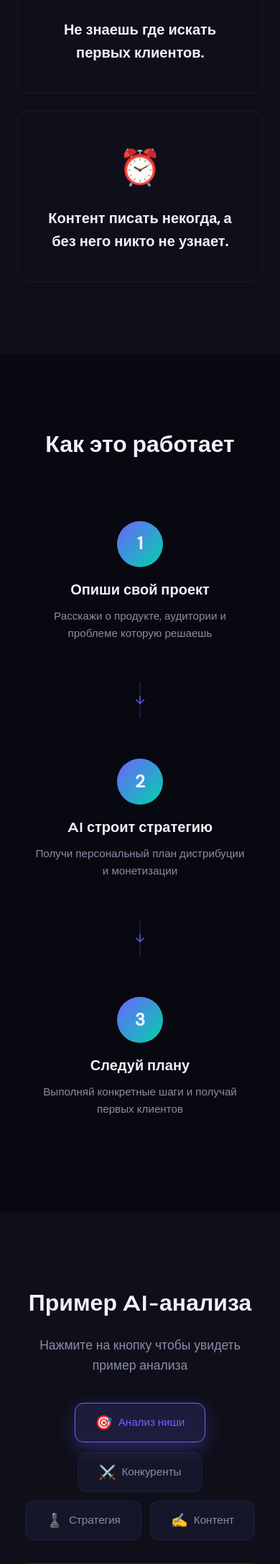
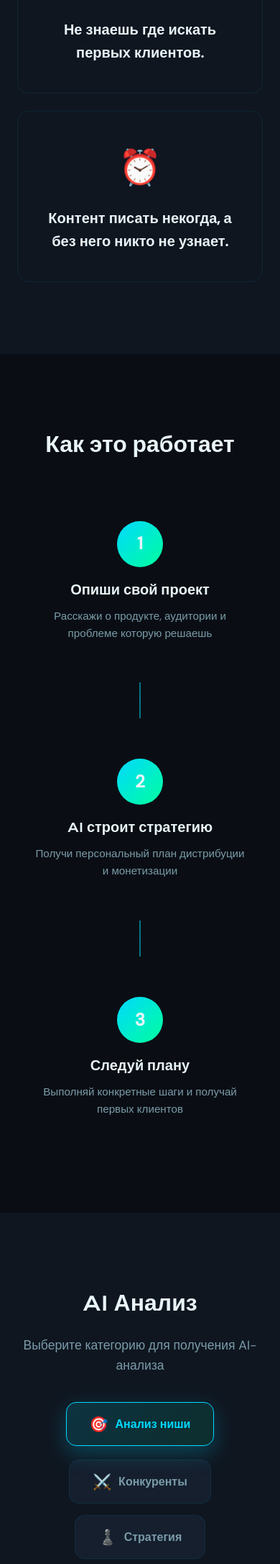
Before and after one commit to DimkaQQ/shipter, a Flask app: page / in a window 390 px wide; the page is wider, and only the part inside the window is pictured. Shown: the part 1657-3830 px from the top of that part at 72% size. Run offline with Flask 3, Linux system fonts and the light colour scheme; some libraries are stand-ins or nearby versions.

Commit message:
Update site design and animations for better UX
- Updated main CSS with new teal/cyan/blue color scheme and removed purple accents for hi-tech AI style
- Modified landing page styles with improved animations, button sizing, and dynamic background effects
- Enhanced JavaScript animations with faster, smoother transitions and improved scroll interactions
- Adjusted navigation menu to center main buttons (Тарифы, Возможности, О нас) with larger sizing
- Made demo analysis buttons (Анализ ниши, Конкуренты, Стратегия) fully interactive and clickable
- Added animated arrows and improved step-by-step flow visualization in how-it-works section
- Replaced static background with deep dynamic animated background using particle system
- Removed business example section and focused on core AI analysis functionality
- Improved responsive design and scroll-triggered animations for better user engagement

```diff
--- a/shipter/app/static/css/landing.css
+++ b/shipter/app/static/css/landing.css
@@ -1,4 +1,4 @@
-/* Landing Page Styles with Anime.js enhancements */
+/* Landing Page Styles with Anime.js enhancements - Hi-Tech AI Style */
 
 .hero {
     position: relative;
@@ -16,7 +16,7 @@
     width: 100%;
     height: 100%;
     z-index: 0;
-    opacity: 0.5;
+    opacity: 0.4;
 }
 
 .hero-container {
@@ -26,6 +26,8 @@
     grid-template-columns: 1fr 1fr;
     gap: 64px;
     align-items: center;
+    max-width: 1200px;
+    margin: 0 auto;
 }
 
 .hero-title {
@@ -184,8 +186,9 @@
 .step-connector {
     width: 100px;
     height: 2px;
-    background: var(--border-default);
+    background: linear-gradient(90deg, transparent, var(--accent-primary), transparent);
     position: relative;
+    overflow: hidden;
 }
 
 .step-connector::after {
@@ -195,6 +198,12 @@
     top: 50%;
     transform: translateY(-50%);
     color: var(--accent-primary);
+    animation: arrowPulse 2s ease-in-out infinite;
+}
+
+@keyframes arrowPulse {
+    0%, 100% { opacity: 0.5; transform: translateY(-50%) scale(1); }
+    50% { opacity: 1; transform: translateY(-50%) scale(1.2); }
 }
 
 /* Demo Section */
@@ -213,44 +222,46 @@
 
 .demo-tabs {
     display: flex;
-    gap: 12px;
+    gap: 16px;
     margin-bottom: 32px;
     flex-wrap: wrap;
     justify-content: center;
 }
 
 .tab-btn {
-    padding: 14px 28px;
+    padding: 16px 32px;
     background: var(--bg-elevated);
     border: 1px solid var(--border-subtle);
-    border-radius: 12px;
+    border-radius: 14px;
     color: var(--text-secondary);
-    font-weight: 500;
+    font-weight: 600;
     cursor: pointer;
-    transition: all 0.3s cubic-bezier(0.4, 0, 0.2, 1);
+    transition: all 0.25s cubic-bezier(0.4, 0, 0.2, 1);
     display: flex;
     align-items: center;
-    gap: 8px;
-    font-size: 0.95rem;
+    gap: 10px;
+    font-size: 1rem;
+    min-width: 180px;
+    justify-content: center;
 }
 
 .tab-btn:hover {
     border-color: var(--border-default);
     color: var(--text-primary);
-    transform: translateY(-2px);
-    box-shadow: 0 8px 20px rgba(0, 0, 0, 0.2);
+    transform: translateY(-3px);
+    box-shadow: 0 10px 25px rgba(0, 217, 255, 0.15);
 }
 
 .tab-btn.active {
-    background: var(--accent-glow);
+    background: linear-gradient(135deg, rgba(0, 217, 255, 0.15) 0%, rgba(0, 255, 157, 0.1) 100%);
     border-color: var(--accent-primary);
     color: var(--accent-primary);
-    transform: translateY(-2px);
-    box-shadow: 0 8px 24px rgba(108, 99, 255, 0.3);
+    transform: translateY(-3px);
+    box-shadow: 0 10px 30px rgba(0, 217, 255, 0.25);
 }
 
 .tab-icon {
-    font-size: 1.2rem;
+    font-size: 1.3rem;
 }
 
 .demo-output {
--- a/shipter/app/static/css/main.css
+++ b/shipter/app/static/css/main.css
@@ -1,54 +1,57 @@
 /* ============================================
    SHIPTER DESIGN SYSTEM
-   Dark Premium Utility Style
+   Dark Premium Hi-Tech AI Style
+   Teal/Cyan/Blue - No Purple
    ============================================ */
 
 /* CSS Variables - Design Tokens */
 :root {
     /* Backgrounds */
-    --bg-base: #080810;
-    --bg-surface: #0f0f1a;
-    --bg-elevated: #16162a;
-    --bg-overlay: #1e1e35;
+    --bg-base: #0a0e14;
+    --bg-surface: #0f1620;
+    --bg-elevated: #151f2e;
+    --bg-overlay: #1a273a;
 
-    /* Accents */
-    --accent-primary: #6C63FF;
-    --accent-glow: rgba(108, 99, 255, 0.15);
-    --accent-secondary: #00D4AA;
-    --accent-warning: #FF8A00;
-    --accent-danger: #FF4757;
-    --accent-success: #2ED573;
+    /* Accents - Hi-Tech AI Colors (No Purple) */
+    --accent-primary: #00d9ff;
+    --accent-glow: rgba(0, 217, 255, 0.12);
+    --accent-secondary: #00ff9d;
+    --accent-tertiary: #0088ff;
+    --accent-warning: #ffb700;
+    --accent-danger: #ff4757;
+    --accent-success: #2ed573;
 
     /* Text */
-    --text-primary: #F0F0FF;
-    --text-secondary: #8B8BA8;
-    --text-muted: #4A4A6A;
+    --text-primary: #e8f4f8;
+    --text-secondary: #7a9ba8;
+    --text-muted: #3d5a6b;
 
     /* Borders */
-    --border-subtle: rgba(108, 99, 255, 0.1);
-    --border-default: rgba(108, 99, 255, 0.2);
-    --border-strong: rgba(108, 99, 255, 0.4);
+    --border-subtle: rgba(0, 217, 255, 0.08);
+    --border-default: rgba(0, 217, 255, 0.18);
+    --border-strong: rgba(0, 217, 255, 0.35);
 
     /* Gradients */
-    --gradient-hero: linear-gradient(135deg, #6C63FF 0%, #00D4AA 100%);
-    --gradient-card: linear-gradient(135deg, rgba(108, 99, 255, 0.05) 0%, rgba(0, 212, 170, 0.05) 100%);
-    --gradient-glow: radial-gradient(ellipse at 50% 0%, rgba(108, 99, 255, 0.15) 0%, transparent 70%);
+    --gradient-hero: linear-gradient(135deg, #00d9ff 0%, #00ff9d 100%);
+    --gradient-card: linear-gradient(135deg, rgba(0, 217, 255, 0.05) 0%, rgba(0, 255, 157, 0.05) 100%);
+    --gradient-glow: radial-gradient(ellipse at 50% 0%, rgba(0, 217, 255, 0.12) 0%, transparent 70%);
+    --gradient-deep: radial-gradient(ellipse at center, rgba(0, 136, 255, 0.08) 0%, rgba(10, 14, 20, 0.4) 70%);
 
     /* Shadows */
-    --shadow-card: 0 4px 24px rgba(0, 0, 0, 0.4), 0 0 0 1px var(--border-subtle);
-    --shadow-glow: 0 0 40px rgba(108, 99, 255, 0.2);
+    --shadow-card: 0 4px 24px rgba(0, 0, 0, 0.5), 0 0 0 1px var(--border-subtle);
+    --shadow-glow: 0 0 40px rgba(0, 217, 255, 0.18);
 
     /* Typography */
     --font-display: 'Syne', sans-serif;
     --font-body: 'DM Sans', sans-serif;
     --font-mono: 'JetBrains Mono', monospace;
 
-    /* Animation */
+    /* Animation - Faster & Smoother */
     --ease-spring: cubic-bezier(0.34, 1.56, 0.64, 1);
     --ease-smooth: cubic-bezier(0.4, 0, 0.2, 1);
-    --duration-fast: 150ms;
-    --duration-normal: 300ms;
-    --duration-slow: 600ms;
+    --duration-fast: 120ms;
+    --duration-normal: 200ms;
+    --duration-slow: 350ms;
 }
 
 /* Reset & Base */
@@ -494,7 +497,7 @@ input, textarea, select {
 }
 
 /* ============================================
-   ANIMATED BACKGROUND
+   ANIMATED BACKGROUND - Deep Dynamic Hi-Tech
    ============================================ */
 .animated-bg {
     position: fixed;
@@ -505,6 +508,7 @@ input, textarea, select {
     z-index: -1;
     pointer-events: none;
     overflow: hidden;
+    background: radial-gradient(ellipse at center, rgba(0, 136, 255, 0.06) 0%, rgba(10, 14, 20, 0.3) 50%, rgba(10, 14, 20, 1) 100%);
 }
 
 .animated-bg::before {
@@ -514,23 +518,23 @@ input, textarea, select {
     left: -50%;
     width: 200%;
     height: 200%;
-    background: radial-gradient(circle at 50% 50%, var(--accent-glow) 0%, transparent 70%);
-    animation: bgPulse 15s ease-in-out infinite;
-    opacity: 0.5;
+    background: radial-gradient(circle at 50% 50%, rgba(0, 217, 255, 0.06) 0%, transparent 70%);
+    animation: bgPulse 20s ease-in-out infinite;
+    opacity: 0.4;
 }
 
 @keyframes bgPulse {
     0%, 100% { transform: translate(0, 0) scale(1); }
-    33% { transform: translate(10%, 10%) scale(1.1); }
-    66% { transform: translate(-10%, 5%) scale(0.95); }
+    33% { transform: translate(10%, 10%) scale(1.05); }
+    66% { transform: translate(-10%, 5%) scale(0.98); }
 }
 
-/* Background Particles */
+/* Background Particles - More subtle and smoother */
 .bg-particle {
     position: absolute;
     border-radius: 50%;
     pointer-events: none;
-    background: radial-gradient(circle, rgba(108, 99, 255, 0.4) 0%, transparent 70%);
+    background: radial-gradient(circle, rgba(0, 217, 255, 0.3) 0%, transparent 70%);
     animation: floatParticle linear infinite;
 }
 
@@ -540,13 +544,13 @@ input, textarea, select {
         opacity: 0;
     }
     10% {
-        opacity: 1;
+        opacity: 0.5;
     }
     90% {
-        opacity: 1;
+        opacity: 0.5;
     }
     100% {
-        transform: translateY(-100px) scale(1);
+        transform: translateY(-100px) scale(0.8);
         opacity: 0;
     }
 }
--- a/shipter/app/static/js/landing.js
+++ b/shipter/app/static/js/landing.js
@@ -1,4 +1,4 @@
-// Landing Page JavaScript with Anime.js
+// Landing Page JavaScript with Anime.js - Hi-Tech AI Style
 
 document.addEventListener('DOMContentLoaded', function() {
     // Initialize hero canvas animation
@@ -13,66 +13,66 @@ document.addEventListener('DOMContentLoaded', function() {
     // Initialize scroll animations with Intersection Observer
     initScrollAnimations();
 
-    // Animate hero elements with Anime.js
+    // Animate hero elements with Anime.js - Faster animations
     animateHeroElements();
 
     // Animate business example timeline
     animateTimeline();
 });
 
-// Animate Hero Elements with Anime.js - Smoother transitions
+// Animate Hero Elements with Anime.js - Faster & Smoother transitions
 function animateHeroElements() {
     const timeline = anime.timeline({
         easing: 'easeOutCubic',
-        duration: 1000
+        duration: 600
     });
 
     timeline
     .add({
         targets: '.hero-title',
         opacity: [0, 1],
-        translateY: [50, 0],
-        delay: 200
+        translateY: [30, 0],
+        delay: 100
     })
     .add({
         targets: '.hero-subtitle',
         opacity: [0, 1],
-        translateY: [50, 0]
-    }, '-=800')
+        translateY: [30, 0]
+    }, '-=450')
     .add({
         targets: '.hero-cta',
         opacity: [0, 1],
-        translateY: [50, 0]
-    }, '-=800')
+        translateY: [30, 0]
+    }, '-=450')
     .add({
         targets: '.hero-demo',
         opacity: [0, 1],
-        scale: [0.95, 1]
-    }, '-=600');
+        scale: [0.97, 1]
+    }, '-=400');
 }
 
-// Animate Timeline with staggered effect
+// Animate Timeline with staggered effect - Faster
 function animateTimeline() {
     anime({
         targets: '.timeline-item',
         opacity: [0, 1],
-        translateX: [-50, 0],
-        delay: anime.stagger(200, {start: 500}),
+        translateX: [-30, 0],
+        delay: anime.stagger(150, {start: 300}),
         easing: 'easeOutCubic',
-        duration: 800
+        duration: 500
     });
 
     anime({
         targets: '.stat-card',
         opacity: [0, 1],
-        translateY: [30, 0],
-        delay: anime.stagger(150, {start: 1500}),
+        translateY: [20, 0],
+        delay: anime.stagger(100, {start: 1000}),
         easing: 'easeOutCubic',
-        duration: 700
+        duration: 450
     });
 }
 
-// Hero Canvas Animation - Smooth Particles
+// Hero Canvas Animation - Smooth Particles with new colors
 function initHeroCanvas() {
     const canvas = document.getElementById('hero-canvas');
     if (!canvas) return;
@@ -90,10 +90,10 @@ function initHeroCanvas() {
         constructor() {
             this.x = Math.random() * width;
             this.y = Math.random() * height;
-            this.vx = (Math.random() - 0.5) * 0.3;
-            this.vy = (Math.random() - 0.5) * 0.3;
+            this.vx = (Math.random() - 0.5) * 0.4;
+            this.vy = (Math.random() - 0.5) * 0.4;
             this.size = Math.random() * 2 + 1;
-            this.opacity = Math.random() * 0.5 + 0.2;
+            this.opacity = Math.random() * 0.4 + 0.2;
         }
 
         update() {
@@ -107,7 +107,7 @@ function initHeroCanvas() {
         draw() {
             ctx.beginPath();
             ctx.arc(this.x, this.y, this.size, 0, Math.PI * 2);
-            ctx.fillStyle = `rgba(108, 99, 255, ${this.opacity})`;
+            ctx.fillStyle = `rgba(0, 217, 255, ${this.opacity})`;
             ctx.fill();
         }
     }
@@ -115,7 +115,7 @@ function initHeroCanvas() {
     function init() {
         resize();
         particles = [];
-        for (let i = 0; i < 40; i++) {
+        for (let i = 0; i < 50; i++) {
             particles.push(new Particle());
         }
     }
@@ -129,7 +129,7 @@ function initHeroCanvas() {
             p.draw();
         });
 
-        // Draw connections with smooth opacity
+        // Draw connections with smooth opacity - cyan color
         for (let i = 0; i < particles.length; i++) {
             for (let j = i + 1; j < particles.length; j++) {
                 const dx = particles[i].x - particles[j].x;
@@ -137,8 +137,8 @@ function initHeroCanvas() {
                 const dist = Math.sqrt(dx * dx + dy * dy);
 
                 if (dist < 150) {
-                    const opacity = (1 - dist / 150) * 0.15;
-                    ctx.strokeStyle = `rgba(108, 99, 255, ${opacity})`;
+                    const opacity = (1 - dist / 150) * 0.12;
+                    ctx.strokeStyle = `rgba(0, 217, 255, ${opacity})`;
                     ctx.lineWidth = 1;
                     ctx.beginPath();
                     ctx.moveTo(particles[i].x, particles[i].y);
@@ -202,14 +202,12 @@ function initTypewriter() {
     window.typeTypewriterText = typeText;
 }
 
-// Tab Switching with smooth transition
+// Tab Switching with smooth transition - Always clickable
 function initTabs() {
     const tabBtns = document.querySelectorAll('.tab-btn');
 
     tabBtns.forEach(btn => {
         btn.addEventListener('click', function() {
-            if (isTyping) return;
-
             const tab = this.dataset.tab;
 
             // Update active state with animation
@@ -221,7 +219,7 @@ function initTabs() {
             anime({
                 targets: outputEl,
                 opacity: [1, 0],
-                duration: 200,
+                duration: 150,
                 easing: 'linear',
                 complete: function() {
                     if (window.typeTypewriterText && window.typewriterTexts[tab]) {
@@ -229,7 +227,7 @@ function initTabs() {
                         anime({
                             targets: outputEl,
                             opacity: [0, 1],
-                            duration: 300,
+                            duration: 200,
                             easing: 'easeOutCubic'
                         });
                     }
@@ -239,7 +237,7 @@ function initTabs() {
     });
 }
 
-// Scroll Animations with Intersection Observer - Smoother reveal
+// Scroll Animations with Intersection Observer - Faster reveal
 function initScrollAnimations() {
     const observerOptions = {
         threshold: 0.15,
@@ -258,9 +256,9 @@ function initScrollAnimations() {
                     anime({
                         targets: entry.target,
                         opacity: [0, 1],
-                        translateY: [40, 0],
-                        scale: [0.95, 1],
-                        duration: 700,
+                        translateY: [30, 0],
+                        scale: [0.97, 1],
+                        duration: 450,
                         easing: 'easeOutCubic'
                     });
                 }
@@ -273,7 +271,7 @@ function initScrollAnimations() {
     // Observe sections
     document.querySelectorAll('.pain-card, .step, .pricing-card, .testimonial-card, .faq-item').forEach(el => {
         el.style.opacity = '0';
-        el.style.transform = 'translateY(40px)';
+        el.style.transform = 'translateY(30px)';
         el.style.transition = 'none';
         observer.observe(el);
     });
--- a/shipter/app/templates/public/landing.html
+++ b/shipter/app/templates/public/landing.html
@@ -97,8 +97,8 @@
 <!-- Demo Section -->
 <section class="demo-section">
     <div class="container">
-        <h2 class="section-title">Пример AI-анализа</h2>
-        <p class="section-subtitle">Нажмите на кнопку чтобы увидеть пример анализа</p>
+        <h2 class="section-title">AI Анализ</h2>
+        <p class="section-subtitle">Выберите категорию для получения AI-анализа</p>
 
         <div class="demo-tabs">
             <button class="tab-btn active" data-tab="niche">
@@ -121,64 +121,6 @@
 
         <div class="demo-output card">
             <div id="typewriter-text" class="typewriter"></div>
-        </div>
-
-        <!-- Business Example Section -->
-        <div class="business-example">
-            <h3 class="example-title">📋 Пример работы с реальным бизнесом</h3>
-            <div class="example-timeline">
-                <div class="timeline-item">
-                    <div class="timeline-marker">День 1</div>
-                    <div class="timeline-content card">
-                        <h4>Регистрация и анализ</h4>
-                        <p>Пользователь регистрируется, описывает свой SaaS-продукт для автоматизации email-рассылок. AI анализирует нишу и конкурентов.</p>
-                        <div class="example-result">✅ Получена стратегия на 4 недели</div>
-                    </div>
-                </div>
-                <div class="timeline-item">
-                    <div class="timeline-marker">День 3</div>
-                    <div class="timeline-content card">
-                        <h4>Создание контента</h4>
-                        <p>AI генерирует 10 постов для LinkedIn и Twitter, пишет статью для Product Hunt, создает скрипт для демо-видео.</p>
-                        <div class="example-result">✅ Готово 15 единиц контента</div>
-                    </div>
-                </div>
-                <div class="timeline-item">
-                    <div class="timeline-marker">Неделя 2</div>
-                    <div class="timeline-content card">
-                        <h4>Запуск и первые результаты</h4>
-                        <p>Продукт запущен на Product Hunt, рассылка по базе лидов, первые 50 подписчиков в Telegram канале.</p>
-                        <div class="example-result">🚀 120 регистраций, 15 платных клиентов</div>
-                    </div>
-                </div>
-                <div class="timeline-item">
-                    <div class="timeline-marker">Месяц 1</div>
-                    <div class="timeline-content card">
-                        <h4>Масштабирование</h4>
-                        <p>Оптимизация воронок, A/B тесты, расширение на новые каналы дистрибуции. AI продолжает генерировать идеи.</p>
-                        <div class="example-result">💰 $2,500 MRR, 45 платных клиентов</div>
-                    </div>
-                </div>
-            </div>
-
-            <div class="example-stats">
-                <div class="stat-card card">
-                    <div class="stat-number">3 дня</div>
-                    <div class="stat-label">Trial период</div>
-                </div>
-                <div class="stat-card card">
-                    <div class="stat-number">$49</div>
-                    <div class="stat-label">Starter план</div>
-                </div>
-                <div class="stat-card card">
-                    <div class="stat-number">$199</div>
-                    <div class="stat-label">Pro план</div>
-                </div>
-                <div class="stat-card card">
-                    <div class="stat-number">∞</div>
-                    <div class="stat-label">AI запросов в Pro</div>
-                </div>
-            </div>
         </div>
     </div>
 </section>
```
Also changed, not shown: 1 other file.
